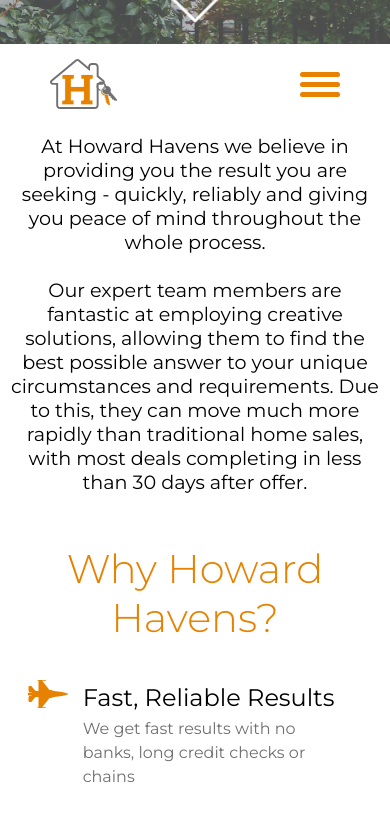
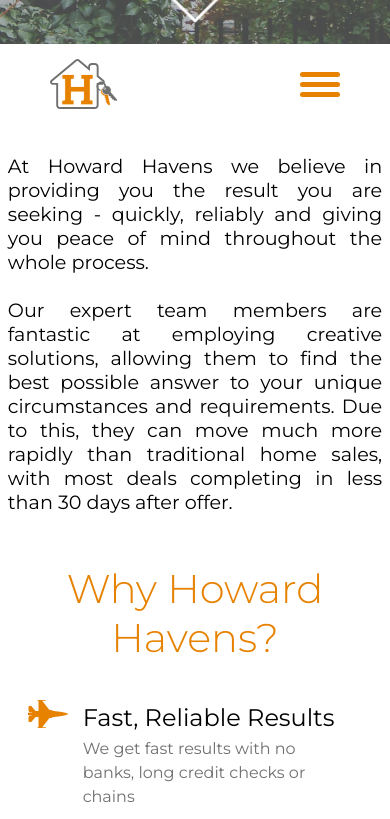
Before and after one commit to RKHTechnologies/HowardHavens, a React (Create React App) app: page / in a window 390 px wide. Shown: the part 800-1619 px from the top of the page. Built offline with nearby package versions, Linux system fonts and the light colour scheme.

Commit message:
Mobile issues

```diff
--- a/src/components/About.tsx
+++ b/src/components/About.tsx
@@ -1,11 +1,17 @@
 import React, { FC } from 'react';
 import styled from 'styled-components';
+import { SharedSettings } from '../Shared/SharedStyles';
 
 const Container = styled.div`
   width: 100%;
   text-align: center;
   margin: 30px 0 20px;
   font-size: 1.2em;
+
+  @media(max-width: ${SharedSettings.mobile}) {
+    margin-top: 50px;
+    text-align: justify;
+  }
 `;
 
 const About: FC = () => {
--- a/src/components/Services.tsx
+++ b/src/components/Services.tsx
@@ -90,12 +90,18 @@
 
   @media(max-width: ${SharedSettings.mobile}) {
     font-size: 2em;
+    padding-left: 0;
   }
 `;
 
 const Description = styled.div`
   text-align: ${(p: ServiceProps) => p.alt ? "justify" : null};
   padding-left: ${(p: ServiceProps) => p.alt ? "50px" :  null};
+
+  @media(max-width: ${SharedSettings.mobile}) {
+    text-align: justify;
+    padding-left: 0;
+  }
 `;
 
 const CheckList = styled.div`
```
